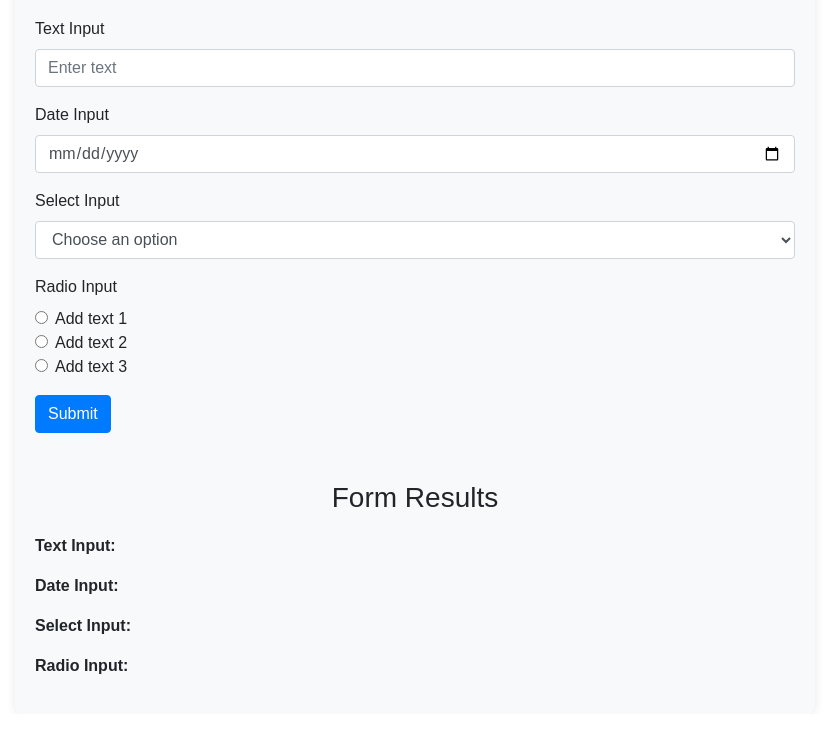
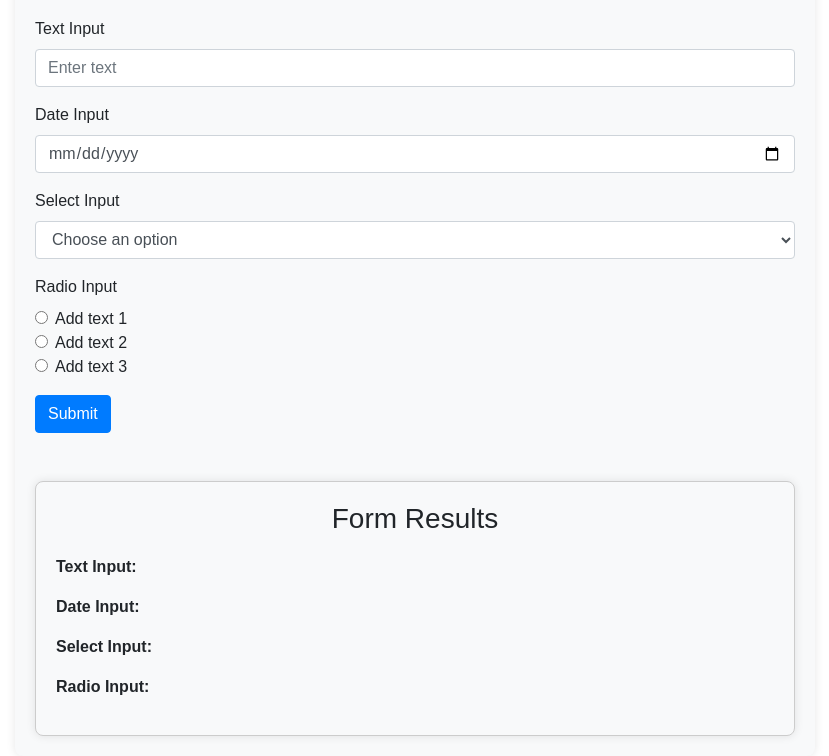
Before and after one commit to riskalaluna/176_ExeDua, a plain HTML site: page html2.html in a window 1280 px wide. Shown: the part 173-929 px from the top of the page, without its empty margins (225-1054 px from the left). Before the commit the page ends 887 px from the top, so only its background shows below. Drawn offline with nearby package versions, Linux system fonts and the light colour scheme.

Commit message:
mengisi style2,css

```diff
--- a/style2.css
+++ b/style2.css
@@ -19,3 +19,12 @@ h1, h3 {
     border-radius: 8px;
     box-shadow: 0 0 10px rgba(0, 0, 0, 0.1);
 }
+
+.result-container {
+    margin-top: 20px;
+    padding: 20px;
+    border: 1px solid #ccc;
+    border-radius: 8px;
+    background-color: #f8f9fa;
+    box-shadow: 0 0 10px rgba(0, 0, 0, 0.1);
+}
```
